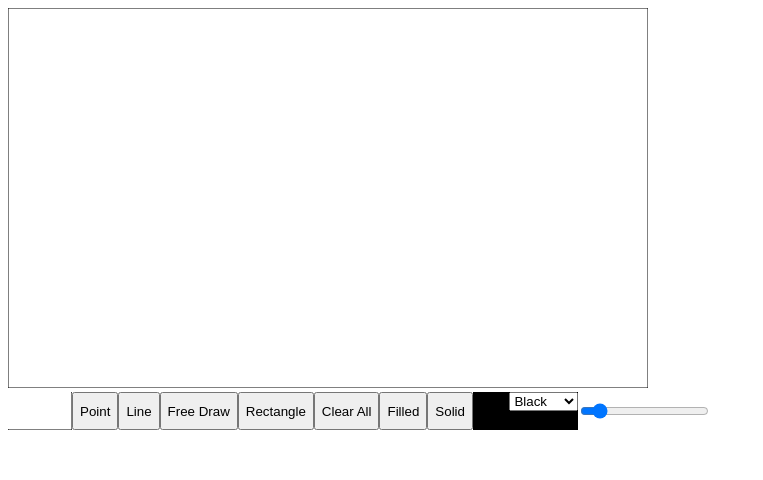
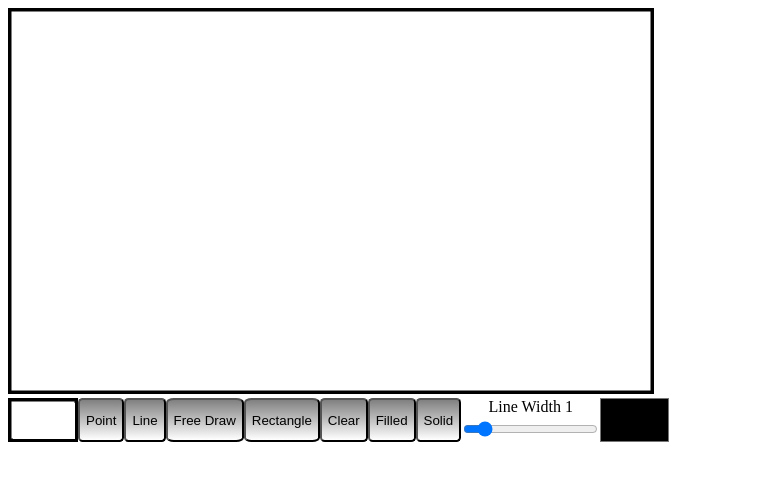
Before and after one commit to PrinceOfShapeir/scheisspaint, a React (Create React App) app: page / in a window 1280 px wide. Both pictures are taken after a click on the button "Start Drawing". Shown: the top 480 px of the page, without its empty margins (0-763 px from the left). Built offline with nearby package versions, Linux system fonts and the light colour scheme.

Commit message:
canvas and preview line up, interface css

```diff
--- /dev/null
+++ b/src/Canvas.css
@@ -0,0 +1,8 @@
+.canvasContainer {
+  padding-left: 0;
+  padding-right: 0;
+  margin-left: auto;
+  margin-right: auto;
+  display: block;
+  width: 640px;
+}
--- a/src/Canvas.js
+++ b/src/Canvas.js
@@ -1,6 +1,6 @@
 import React, { useEffect, useRef, useState } from 'react';
 import Interface from './Interface';
-
+//import './Canvas.css';
 const Canvas = props => {
 
     const canvasRef = useRef(null);
@@ -197,7 +197,10 @@ const Canvas = props => {
     return (
 
         <>
-            <canvas ref={canvasRef} width="640" height="380" onClick={onClick} onMouseOver={onMouseOver} onMouseDown={onMouseDown} onMouseMove={onMouseMove} onMouseUp={onMouseUp}{...props}/>
+            <div className="canvasContainer">
+                <canvas className="mainCanvas" ref={canvasRef} width="640" height="380" onClick={onClick} onMouseOver={onMouseOver} onMouseDown={onMouseDown} onMouseMove={onMouseMove} onMouseUp={onMouseUp}{...props}/>
+            </div>
+
             <Interface beginPoint={beginPoint} endPoint={endPoint} width="64" height="38" actionType={actionType} setActionType={setActionType} setPattern={setPattern} pattern={pattern} setStyle={setStyle} color={color} lineWidth={lineWidth} setLineWidth={setLineWidth} hollow={hollow} setHollow={setHollow} clear={clear}/>
         </>
 
--- a/src/Interface.js
+++ b/src/Interface.js
@@ -36,20 +36,23 @@ const Interface = props => {
 
     useEffect(()=>{
 
-        const clearPreview = (context) => {
+        /*const clearPreview = (context) => {
             context.clearRect(0,0,context.canvas.width-1, context.canvas.height-1);
             //return setPreviewCleared(!previewCleared);
-        }
+        }*/
 
         const previewPane = () => {
         //should just be transformed copy of whatever is happening in Canvas, in between clicks.
 
             if(beginPoint!==null){
-                const x = Math.round(beginPoint.x/10) ;
+                const x = Math.round(beginPoint.x/10);
                 const y = Math.round(beginPoint.y/10);
                 const preview = canvasRef.current;
                 const context = preview.getContext('2d');
-                clearPreview(context);
+                context.strokeStyle = color;
+                context.fillStyle = color;
+                //clearPreview(context);
+                //context.clearRect(2,2,context.canvas.width-2, context.canvas.height-2);
 
                 //move \/ behind conditional if newer shapes interfere
                 context.fillRect(x, y, 1, 1);
@@ -88,9 +91,10 @@ const Interface = props => {
 
                 }
             } else {
-                const preview = canvasRef.current;
-                const context = preview.getContext('2d');
-                clearPreview(context);
+                const canvas = canvasRef.current;
+                const context = canvas.getContext('2d');
+                //clearPreview(context);
+                context.clearRect(2,2,context.canvas.width-2, context.canvas.height-2);
             }
         }
         /*startedPreview && */previewPane();
@@ -129,28 +133,27 @@ const Interface = props => {
     const ColorSelect = () => {
 
         return (
-            <label style={{backgroundColor: color, color: color}}>
-                Color
-                <select value={color} onChange={changeColor}>
-                    <option value="#000000" style={{color:'black'}}>Black</option>
-                    <option value="#00FFFF" style={{color:'aqua'}}>Aqua</option>
-                    <option value="#0000FF" style={{color:'blue'}}>Blue</option>
-                    <option value="#FF00FF" style={{color:'fuchsia'}}>Fuchsia</option>
-                    <option value="#808080" style={{color:'gray'}}>Gray</option>
-                    <option value="#008000" style={{color:'green'}}>Green</option>
-                    <option value="#00FF00" style={{color:'lime'}}>Lime</option>
-                    <option value="#800000" style={{color:'maroon'}}>Maroon</option>
-                    <option value="#000080" style={{color:'navy'}}>Navy</option>
-                    <option value="#808000" style={{color:'olive'}}>Olive</option>
-                    <option value="#800080" style={{color:'purple'}}>Purple</option>
-                    <option value="#FF0000" style={{color:'red'}}>Red</option>
-                    <option value="#C0C0C0" style={{color:'silver'}}>Silver</option>
-                    <option value="#008080" style={{color:'teal'}}>Teal</option>
+
+                <select value={color} onChange={changeColor} style={{backgroundColor: color, color: color}}>
+                    <option value="#000000" style={{color:'black', backgroundColor: 'black'}}>Black</option>
+                    <option value="#00FFFF" style={{color:'aqua', backgroundColor: 'aqua'}}>Aqua</option>
+                    <option value="#0000FF" style={{color:'blue', backgroundColor: 'blue'}}>Blue</option>
+                    <option value="#FF00FF" style={{color:'fuchsia', backgroundColor: 'fuchsia'}}>Fuchsia</option>
+                    <option value="#808080" style={{color:'gray', backgroundColor: 'gray'}}>Gray</option>
+                    <option value="#008000" style={{color:'green', backgroundColor: 'green'}}>Green</option>
+                    <option value="#00FF00" style={{color:'lime', backgroundColor: 'lime'}}>Lime</option>
+                    <option value="#800000" style={{color:'maroon', backgroundColor: 'maroon'}}>Maroon</option>
+                    <option value="#000080" style={{color:'navy', backgroundColor: 'navy'}}>Navy</option>
+                    <option value="#808000" style={{color:'olive', backgroundColor: 'olive'}}>Olive</option>
+                    <option value="#800080" style={{color:'purple', backgroundColor: 'purple'}}>Purple</option>
+                    <option value="#FF0000" style={{color:'red', backgroundColor: 'red'}}>Red</option>
+                    <option value="#C0C0C0" style={{color:'silver', backgroundColor: 'silver'}}>Silver</option>
+                    <option value="#008080" style={{color:'teal', backgroundColor: 'teal'}}>Teal</option>
                     <option value="#FFFFFF" className='shadowed'>White</option>
-                    <option value="#FFFF00" style={{color:'yellow'}}>Yellow</option>
+                    <option value="#FFFF00" style={{color:'yellow', backgroundColor: 'yellow'}}>Yellow</option>
 
                 </select>
-            </label>
+
 
         );
 
@@ -158,8 +161,17 @@ const Interface = props => {
 
     const LineWidthSelect = () => {
 
-        return <input type="range" max="10.0" min="0.01" step="0.01" value={lineWidth} onInput={changeLineWidth}></input>
+        return (
+            <div className="lineWidthSelect">
 
+                <label>Line Width {lineWidth}</label>
+
+                <input type="range" className="range" max="10.0" min="0.01" step="0.01" value={lineWidth} onInput={changeLineWidth}></input>
+
+
+            </div>
+
+        );
     }
 
     const HollowButton = () => {
@@ -189,11 +201,11 @@ const Interface = props => {
             <button onClick={()=>setActionType('line')}>Line</button>
             <button onClick={()=>setActionType('freedraw')}>Free Draw</button>
             <button onClick={()=>setActionType('rectangle')}>Rectangle</button>
-            <button onClick={clear}>Clear All</button>
+            <button onClick={clear}>Clear</button>
             <HollowButton />
             <PatternToggle />
+            <LineWidthSelect />
             <ColorSelect />
-            <LineWidthSelect />
 
         </div>
 
--- a/src/interface.css
+++ b/src/interface.css
@@ -1,7 +1,16 @@
 .shadowed,
 p {
   color: white;
+  background-color: white;
   text-shadow: 2px 2px 4px #0000;
+}
+
+.lineWidthSelect {
+  display: flex;
+  flex-direction: column;
+}
+label {
+  text-align: center;
 }
 
 .flex-container {
@@ -9,3 +18,13 @@ p {
   flex-direction: row;
   justify-content: left;
 }
+canvas {
+  border-style: solid;
+}
+button {
+  border-radius: 10%;
+  background-image: linear-gradient(180deg, gray, white);
+}
+.range {
+  border-style: solid;
+}
```
